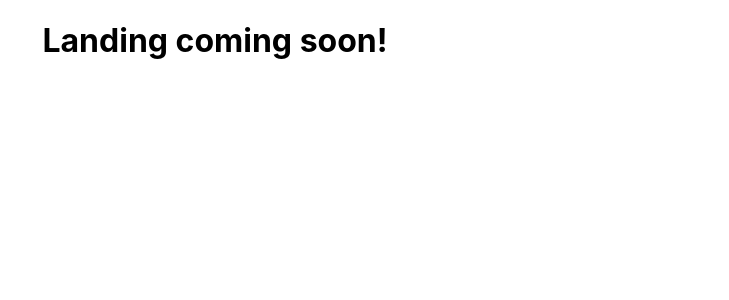
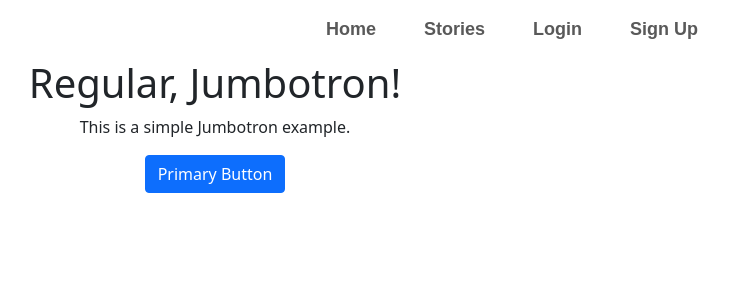
Before and after one commit to KK-1729/YourBuddy, a React (Create React App) app: page / in a window 1280 px wide. Shown: the top 300 px of the page, without its empty margins (425-1154 px from the left). Built offline with nearby package versions, Linux system fonts and the light colour scheme.

Commit message:
navbar and jumbotron struct

```diff
--- a/package.json
+++ b/package.json
@@ -6,7 +6,9 @@
     "@testing-library/jest-dom": "^5.16.2",
     "@testing-library/react": "^12.1.4",
     "@testing-library/user-event": "^13.5.0",
+    "bootstrap": "^5.1.3",
     "react": "^17.0.2",
+    "react-bootstrap": "^2.2.3",
     "react-dom": "^17.0.2",
     "react-router-dom": "^6.2.2",
     "react-scripts": "5.0.0",
--- a/public/index.html
+++ b/public/index.html
@@ -15,6 +15,8 @@
       user's mobile device or desktop. See https://developers.google.com/web/fundamentals/web-app-manifest/
     -->
     <link rel="manifest" href="%PUBLIC_URL%/manifest.json" />
+    <link rel="stylesheet" href="https://stackpath.bootstrapcdn.com/bootstrap/4.5.2/css/bootstrap.min.css"
+		integrity="sha384-JcKb8q3iqJ61gNV9KGb8thSsNjpSL0n8PARn9HuZOnIxN0hoP+VmmDGMN5t9UJ0Z" crossorigin="anonymous">
     <!--
       Notice the use of %PUBLIC_URL% in the tags above.
       It will be replaced with the URL of the `public` folder during the build.
@@ -39,5 +41,14 @@
       To begin the development, run `npm start` or `yarn start`.
       To create a production bundle, use `npm run build` or `yarn build`.
     -->
+    <script src="https://code.jquery.com/jquery-3.5.1.slim.min.js"
+		integrity="sha384-DfXdz2htPH0lsSSs5nCTpuj/zy4C+OGpamoFVy38MVBnE+IbbVYUew+OrCXaRkfj"
+		crossorigin="anonymous"></script>
+    <script src="https://cdn.jsdelivr.net/npm/popper.js@1.16.1/dist/umd/popper.min.js"
+      integrity="sha384-9/reFTGAW83EW2RDu2S0VKaIzap3H66lZH81PoYlFhbGU+6BZp6G7niu735Sk7lN"
+      crossorigin="anonymous"></script>
+    <script src="https://stackpath.bootstrapcdn.com/bootstrap/4.5.2/js/bootstrap.min.js"
+      integrity="sha384-B4gt1jrGC7Jh4AgTPSdUtOBvfO8shuf57BaghqFfPlYxofvL8/KUEfYiJOMMV+rV"
+      crossorigin="anonymous"></script>
   </body>
 </html>
--- /dev/null
+++ b/src/components/Jumbotron/Jumbotron.css
@@ -0,0 +1,42 @@
+.jumbotron {
+    background-color: #F1886D;
+    display: flex;
+    flex-direction: row;
+    height: 50%;
+}
+.display-4 {
+    font-family: 'Open Sans', sans-serif;
+    font-weight: bold;
+    font-weight: 700;
+    color: #FFFFFF;
+    font-size: 64px;
+    margin-top: 7%;
+    margin-left: 86px;
+}
+.btn-lg {
+    background-color: #FFFFFF;
+    color: #595959;
+    width: 247px;
+    height: 60px;
+    border-radius: 44px;
+    font-size: 24px;
+    font-family: 'Open Sans', sans-serif;
+    font-weight: 700;
+    margin-top: 10%;
+    margin-left: 86px;
+    margin-bottom: 10%;
+    padding-left: 0;
+}
+.fa-arrow-right {
+    transform: scale(2.5, 0.5);
+    color: #F1886D;
+    padding-left: 5%;
+}
+.newspic {
+    position: absolute;
+    width: 417px;
+    height: 558px;
+    left: 1024px;
+    top: 12%;
+    float: right;
+}
--- /dev/null
+++ b/src/components/Jumbotron/Jumbotron.js
@@ -0,0 +1,38 @@
+import React from 'react';
+import Button from 'react-bootstrap/Button';
+import Container from 'react-bootstrap/Container';
+import './Jumbotron.css';
+
+function Jumbo() {
+    return (
+        // <div>
+        //     <div className="jumbotron">
+        //         <div className="jumb-content">
+        //             <h1 className="display-4">Want to know what's <br />happening?</h1>
+        //             <p className="lead">
+        //                 <a className="btn btn-lg" href="news.php" role="button">Let's Go <i className="fas fa-arrow-right"></i></a>
+        //             </p>
+        //         </div>
+        //         <img src="https://mir-s3-cdn-cf.behance.net/project_modules/max_1200/4acb4930711751.57fbf7ea19c6d.jpg" alt="Couldn't load picture" className="newspic" style="margin-left:-200px;margin-top:20px;" />
+        //     </div>
+        //     <marquee behavior="alternate" direction="left" className="tag">
+        //         The one stop for all <span className="inner-marquee">VIT News</span>
+        //     </marquee>
+        // </div>
+        <div>
+            {/* <Jumbotron> */}
+            <h1>Regular, Jumbotron!</h1>
+            <p>
+                This is a simple Jumbotron example.
+            </p>
+            <p>
+                <Button variant="primary">
+                Primary Button
+                </Button>
+            </p>
+            {/* </Jumbotron> */}
+        </div>
+    );
+}
+
+export default Jumbo;
--- a/src/components/Navbar/NavBar.css
+++ b/src/components/Navbar/NavBar.css
@@ -0,0 +1,24 @@
+/* NAVBAR */
+.logo-image {
+    width: 346px;
+    height: 55px;
+}
+.nav-item .nav-link{
+    font-family: 'DM Sans', sans-serif;
+    font-style: normal;
+    font-weight: 700;
+    font-size: 18px;
+    color: #595959;
+    margin-left: 32px;
+}
+.nav-item .home-link {
+    margin-left: 75px;
+}
+.nav-item .btn {
+    background-color: #FFFFFF;
+    color: #F1886D;
+    border-radius: 24.5px;
+    box-shadow: 0px 4px 4px rgba(63, 96, 98, 0.25);
+    width: 126px;
+    height: 49px;
+}
--- a/src/components/Navbar/Navbar.js
+++ b/src/components/Navbar/Navbar.js
@@ -1,10 +1,34 @@
 import React from "react";
 import './NavBar.css';
+import { Link } from 'react-router-dom';
 
 function NavBar() {
     return (
         <div>
-            <h1>NavBar coming soon!</h1>
+            <nav className="navbar navbar-expand-lg row">
+                <a className="navbar-brand col-lg-6" href="#">
+                    {/* <img src="../public/images/nav_logo.png" height="28" alt="Couldn't load picture" className="logo-image" /> */}
+                </a>
+                <button className="navbar-toggler" type="button" data-toggle="collapse" data-target="#navbarNav" aria-controls="navbarNav" aria-expanded="false" aria-label="Toggle navigation">
+                    <span className="navbar-toggler-icon"></span>
+                </button>
+                <div className="collapse navbar-collapse col-lg-6" id="navbarNav">
+                    <ul className="navbar-nav">
+                        <li className="nav-item">
+                            <a className="nav-link home-link" href="#">Home <span className="sr-only">(current)</span></a>
+                        </li>
+                        <li className="nav-item">
+                            <Link to="/home" className="nav-link">Stories</Link>
+                        </li>
+                        <li className="nav-item">
+                            <Link to="/login" className="nav-link">Login</Link>
+                        </li>
+                        <li className="nav-item">
+                            <Link to="/signup" className="nav-link">Sign Up</Link>
+                        </li>
+                    </ul>
+                </div>
+            </nav>
         </div>
     );
 }
--- a/src/index.js
+++ b/src/index.js
@@ -3,6 +3,7 @@ import ReactDOM from 'react-dom';
 import './index.css';
 import App from './App';
 import reportWebVitals from './reportWebVitals';
+import 'bootstrap/dist/css/bootstrap.css';
 
 ReactDOM.render(
   <React.StrictMode>
--- a/src/pages/landing/landing.js
+++ b/src/pages/landing/landing.js
@@ -1,10 +1,14 @@
 import React from 'react';
 import './landing.css';
+import NavBar from'../../components/Navbar/Navbar';
+import Jumbotron from '../../components/Jumbotron/Jumbotron';
 
 function Landing() {
     return (
         <div>
-            <h1 className="title">Landing coming soon!</h1>
+            {/* <h1 className="title">Landing coming soon!</h1>  */}
+            <NavBar />
+            <Jumbotron />
         </div>
     );
 }
```
Also changed, not shown: 1 other file (tests, documents, lock files or other folders).
